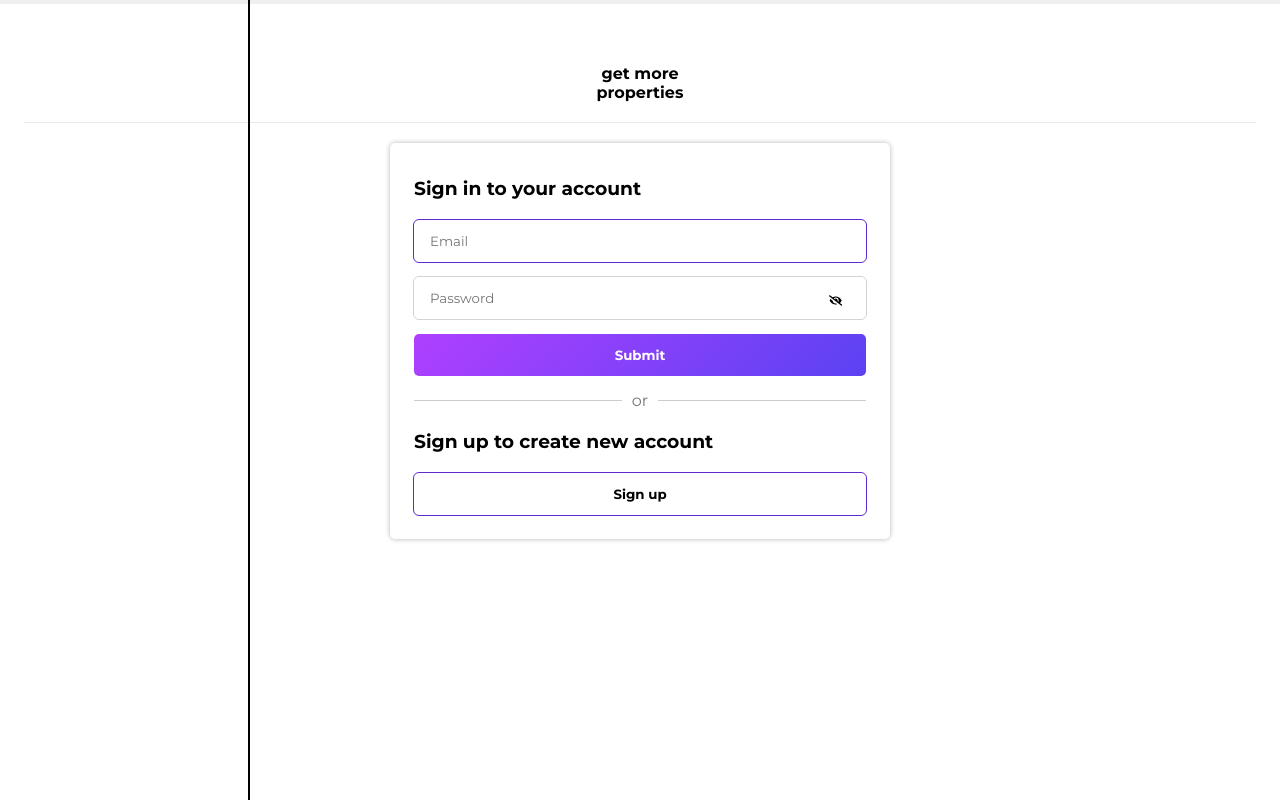
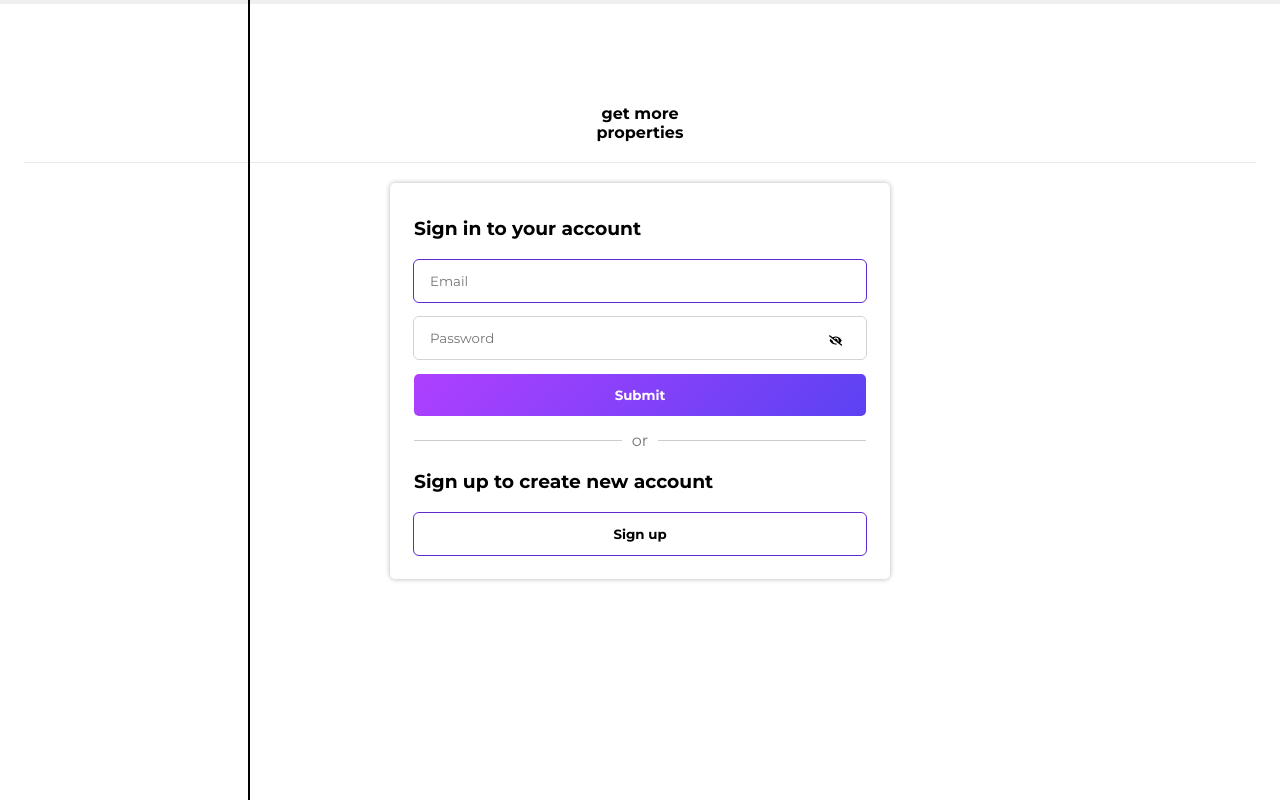
Before and after one commit to skabeo/frontend-capstone, a React (Create React App) app: page /signin in a window 1280 px wide. Built offline with nearby package versions, Linux system fonts and the light colour scheme.

Commit message:
increase margin top to avoir overlaping

```diff
--- a/src/App.css
+++ b/src/App.css
@@ -17,5 +17,5 @@ body {
 /* Main app style for implementing the sidebar */
 
 .App {
-  margin-top: 50px;
+  margin-top: 90px;
 }
```
